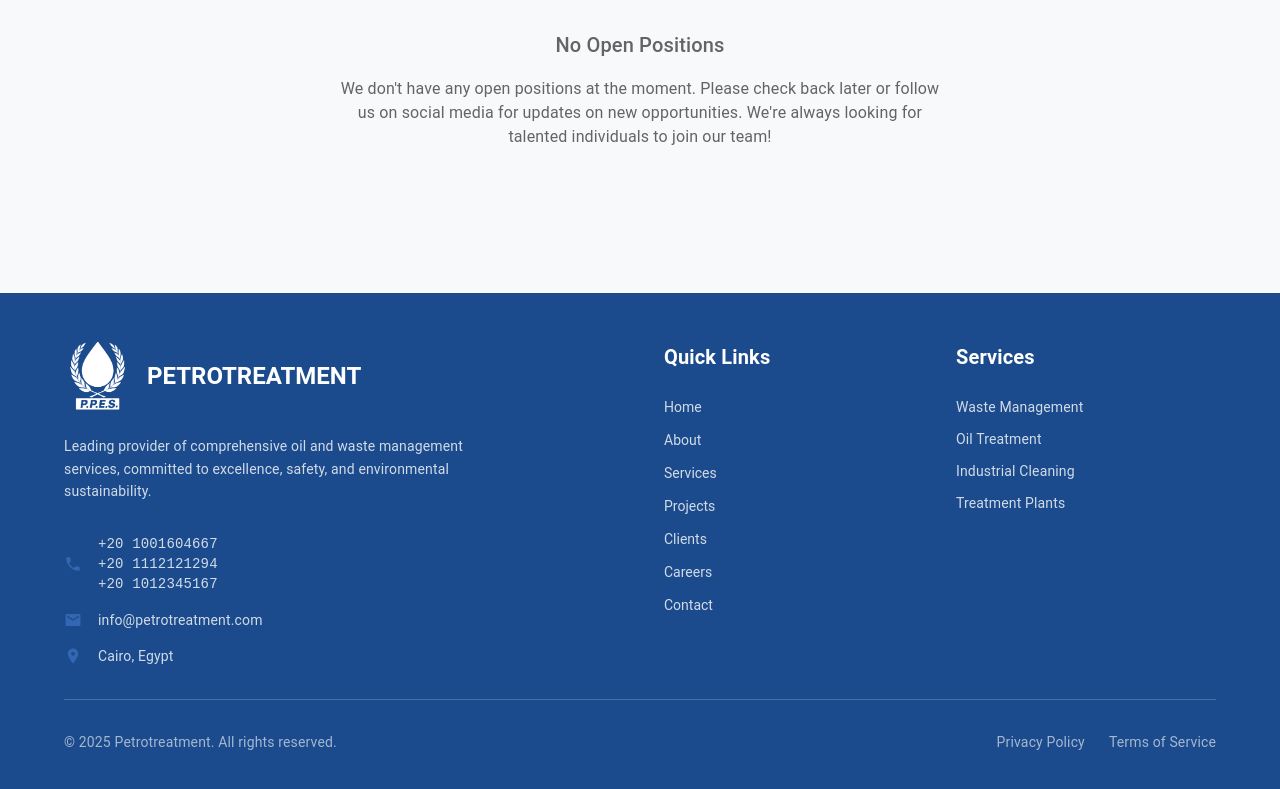
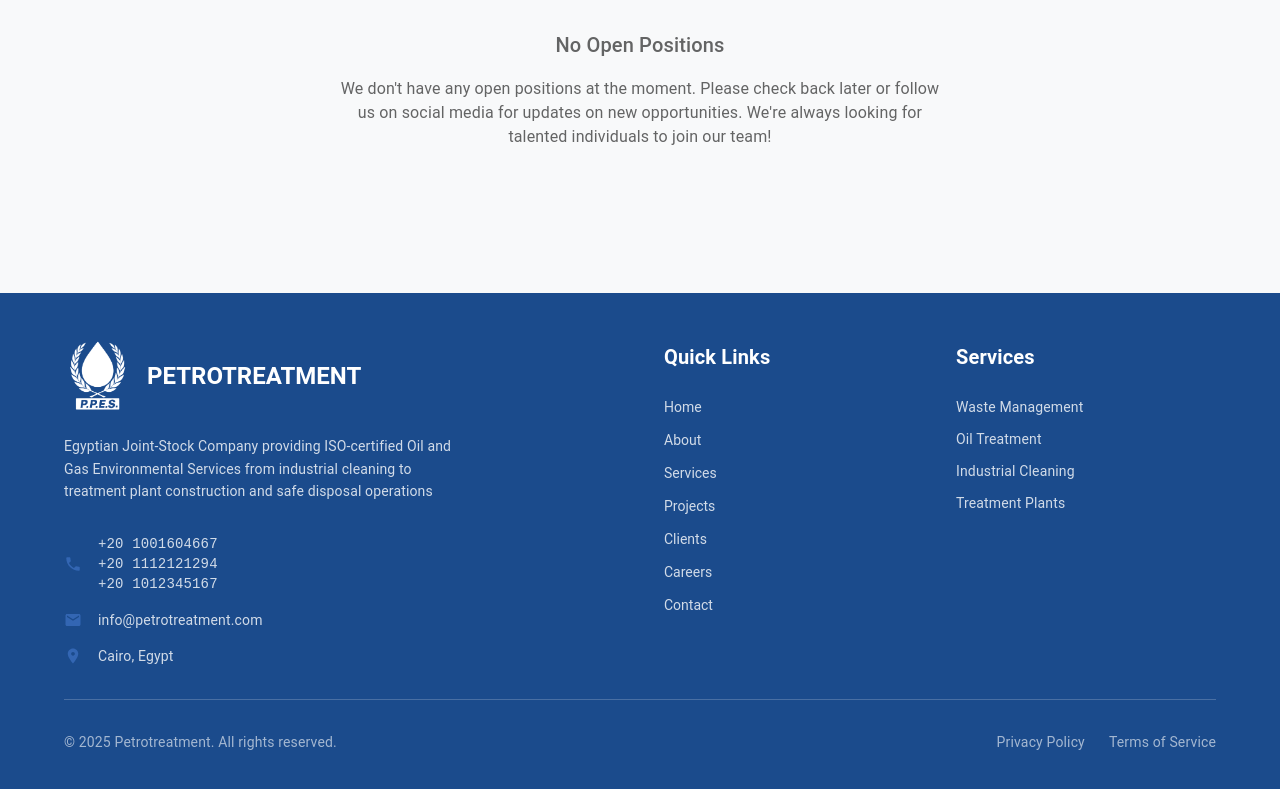
Before and after one commit to LoaiAlaa24/petrotreatment-company-website, a React (Create React App) app: page /careers in a window 1280 px wide. Shown: the part 623-1412 px from the top of the page. Built offline with nearby package versions, Linux system fonts and the light colour scheme; the HTML template or start-up script is replaced by a standard one.

Commit message:
fixing footer

```diff
--- a/src/components/Footer.tsx
+++ b/src/components/Footer.tsx
@@ -88,8 +88,7 @@
                 maxWidth: 400,
               }}
             >
-              Leading provider of comprehensive oil and waste management services,
-              committed to excellence, safety, and environmental sustainability.
+              {t('footer.description')}
             </Typography>
             <Box sx={{ display: 'flex', alignItems: 'center', mb: 2 }}>
               <Phone sx={{ fontSize: 18, mr: 2, color: '#3366B3' }} />
```
